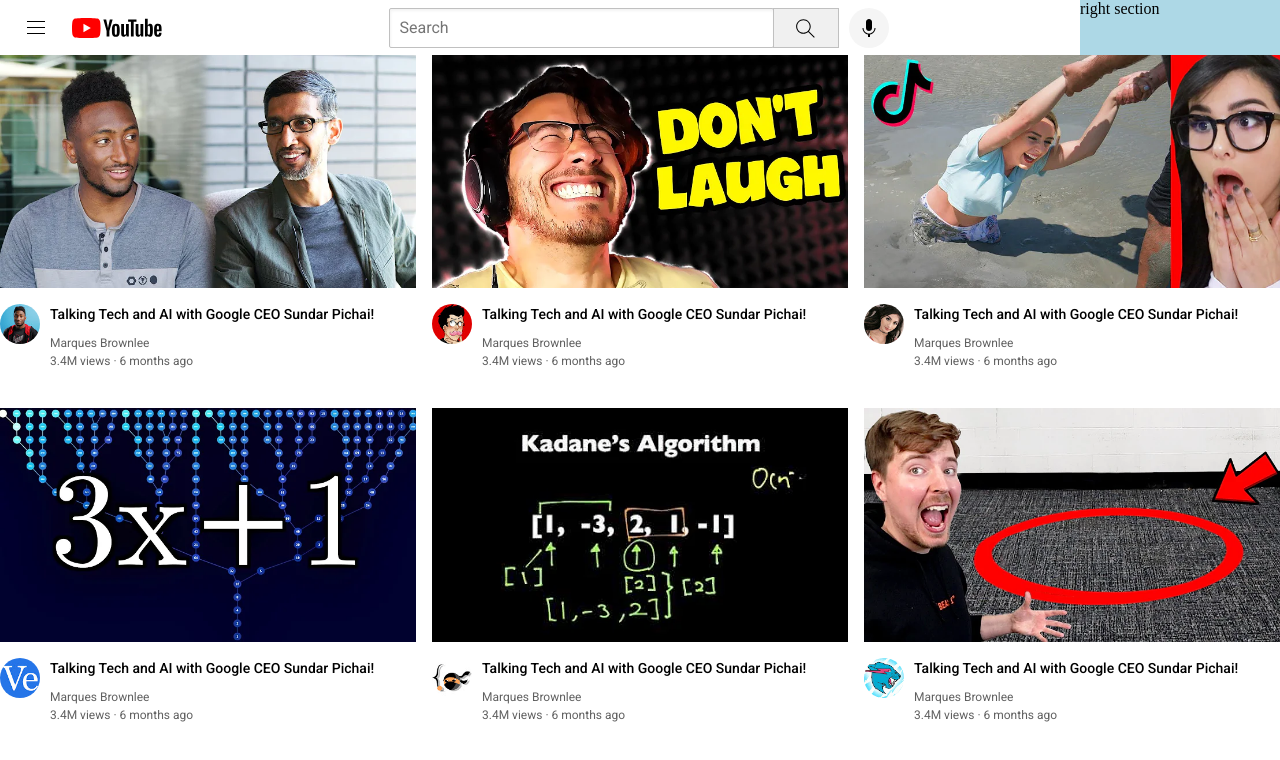
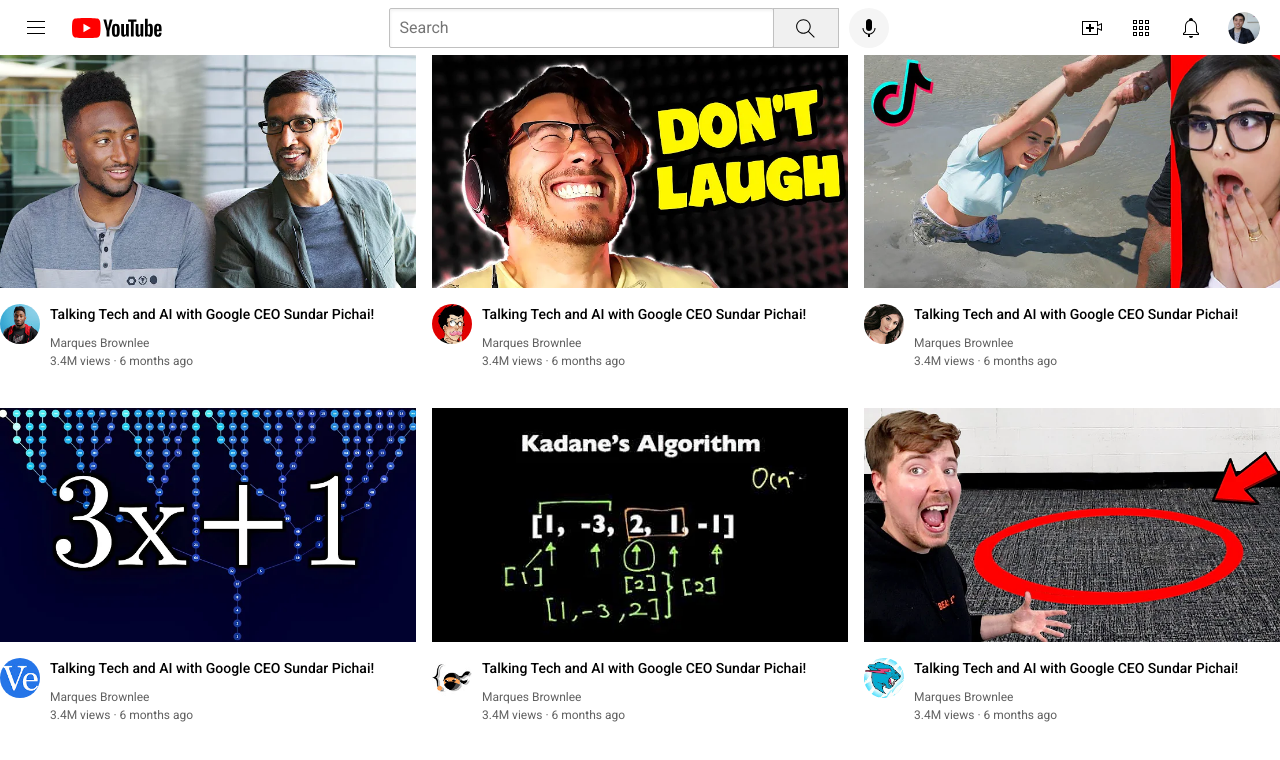
Before and after one commit to vedantyetekar7/youtube-clone, a plain HTML site: page index.html in a window 1280 px wide. Drawn offline with Linux system fonts and the light colour scheme; files whose address does not match are found by name.

Commit message:
done with header

```diff
--- a/index.html
+++ b/index.html
@@ -34,7 +34,18 @@
           />
         </button>
       </div>
-      <div class="right-section">right section</div>
+      <div class="right-section">
+        <img class="upload-icon" src="./assets/icons/upload.svg" />
+        <img class="youtube-apps-icon" src="./assets/icons/youtube-apps.svg" />
+        <img
+          class="notifications-icon"
+          src="./assets/icons/notifications.svg"
+        />
+        <img
+          class="current-user-picture"
+          src="./assets/channel-pictures/my-channel.jpeg"
+        />
+      </div>
     </div>
 
     <div class="video-grid">
--- a/styles/header.css
+++ b/styles/header.css
@@ -29,6 +29,7 @@
   border-color: rgb(192, 192, 192);
   border-radius: 2px;
   box-shadow: inset 1px 2px 3px rgba(0, 0, 0, 0.05);
+  width: 0;
 }
 
 .search-icon {
@@ -61,8 +62,12 @@
 }
 
 .right-section {
-  background-color: lightblue;
-  width: 200px;
+  width: 180px;
+  display: flex;
+  align-items: center;
+  justify-content: space-between;
+  margin-right: 20px;
+  flex-shrink: 0;
 }
 
 .hamburger-menu {
@@ -79,3 +84,20 @@
   height: 24px;
   margin-top: 4px;
 }
+
+.upload-icon {
+  height: 24px;
+}
+
+.youtube-apps-icon {
+  height: 24px;
+}
+
+.notifications-icon {
+  height: 24px;
+}
+
+.current-user-picture {
+  height: 32px;
+  border-radius: 16px;
+}
```
